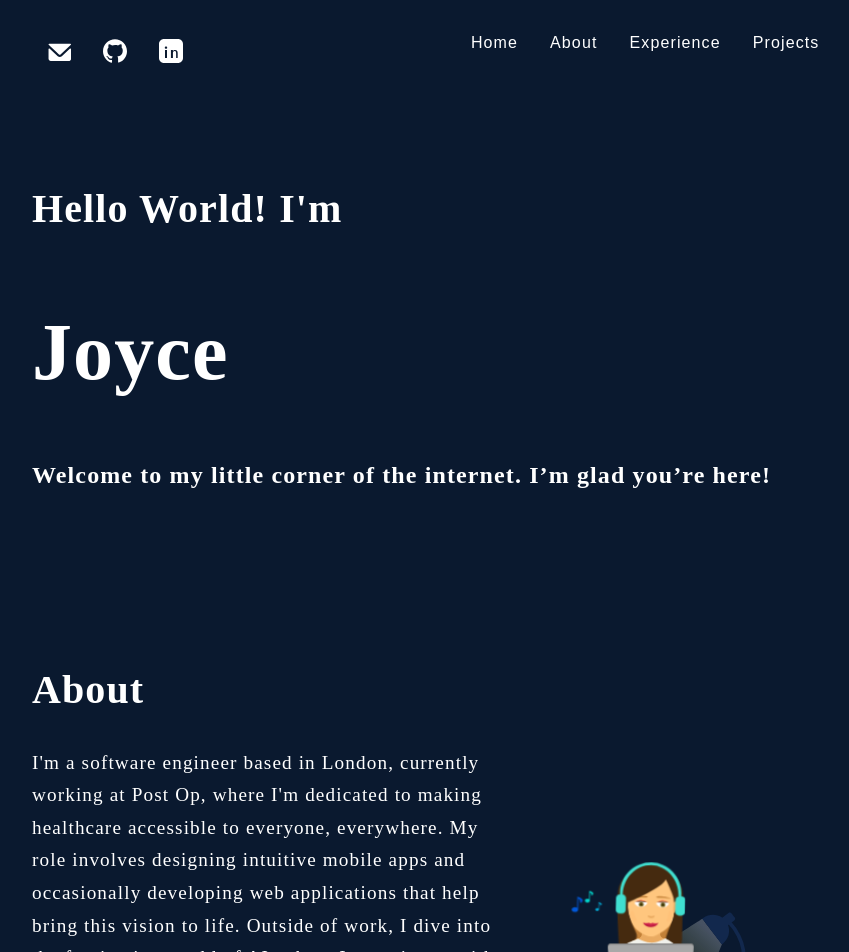
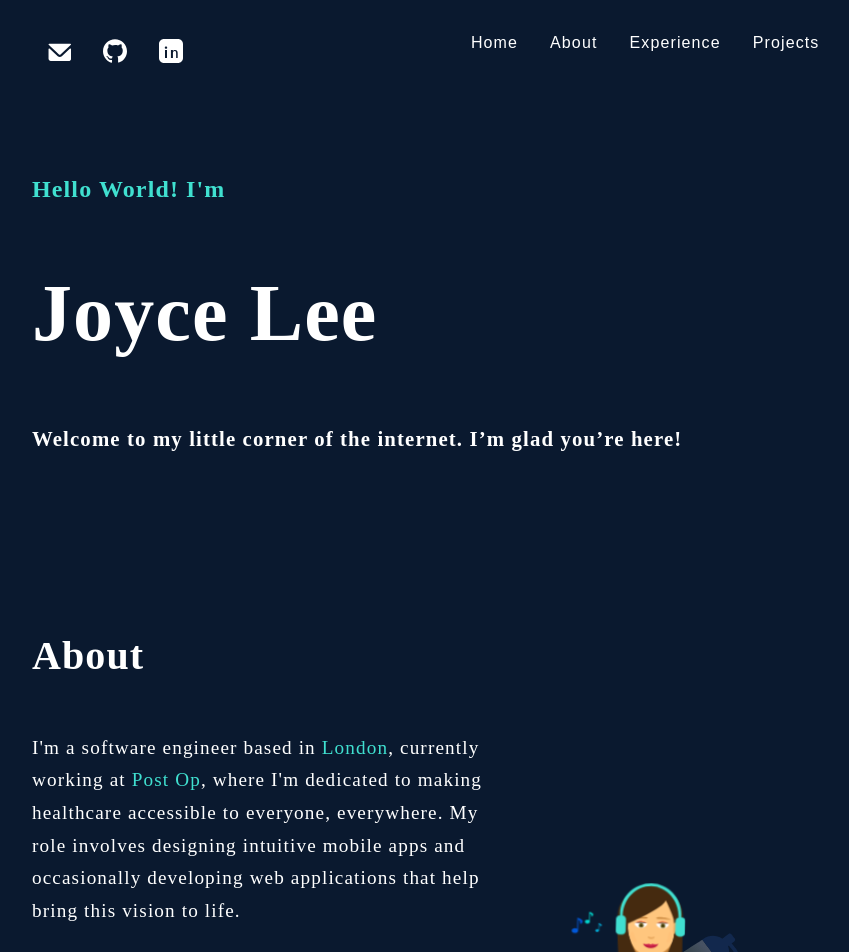
Before and after one commit to joyce-leesw/joyce-lee, a React (Vite) app: page / in a window 1280 px wide. Shown: the top 952 px of the page, without its empty margins (230-1079 px from the left). Built offline with nearby package versions, Linux system fonts and the light colour scheme; a web font is replaced by a local one.

Commit message:
added highlight to text

```diff
--- a/src/App.jsx
+++ b/src/App.jsx
@@ -7,7 +7,6 @@ import Outro from './components/Outro';
 import Projects from './components/Projects';
 
 function App() {
-
   return (
     <div className="container">
       <NavBar />
--- a/src/components/About.jsx
+++ b/src/components/About.jsx
@@ -5,11 +5,24 @@ import joyceAnimation from '../animations/joyce-animation.json';
 import '../styles/About.css';
 
 export default function About () {
+	const highlightText = (text) => {
+    const parts = text.split(/(\*[^*]+\*)/g);
+    return parts.map((part, index) => {
+			if (part.startsWith('*') && part.endsWith('*')) {
+				const highlightedText = part.slice(1, -1);
+				return <span key={index} className="highlight">{highlightedText}</span>;
+			}
+			return part;
+    });
+	};
+
 	return (
 		<Section id="about" title="About">
 			<div className="content-wrapper">
 				<div className="content">
-					{ABOUT}
+					{ABOUT.split('\n\n').map((paragraph, index) => (
+						<p key={index}>{highlightText(paragraph)}</p>
+					))}
 				</div>
 				<Lottie animationData={joyceAnimation} loop={true} style={{ height: 300, width: 300 }} />
 			</div>
--- a/src/components/Intro.jsx
+++ b/src/components/Intro.jsx
@@ -4,9 +4,9 @@ import '../styles/Intro.css';
 export default function Intro () {
 	return (
 		<section id="home" className="intro">
-			<h2>{INTRO_TITLE}</h2>
+			<h3>{INTRO_TITLE}</h3>
 			<h1>{INTRO_NAME}</h1>
-			<h3>{INTRO_SUBTITLE}</h3>
+			<h4>{INTRO_SUBTITLE}</h4>
 		</section>
 	)
 }
--- a/src/data.js
+++ b/src/data.js
@@ -1,7 +1,7 @@
 export const INTRO_TITLE = "Hello World! I'm";
-export const INTRO_NAME = "Joyce"
+export const INTRO_NAME = "Joyce Lee"
 export const INTRO_SUBTITLE = "Welcome to my little corner of the internet. I’m glad you’re here!";
-export const ABOUT = `I'm a software engineer based in London, currently working at Post Op, where I'm dedicated to making healthcare accessible to everyone, everywhere. My role involves designing intuitive mobile apps and occasionally developing web applications that help bring this vision to life.\n\nOutside of work, I dive into the fascinating world of AI, where I experiment with different machine learning models to unlock the potential of data.\n\nWhen I'm not immersed in coding, you'll find me enjoying a game of chess, diving into a good book, or staying active with various sports.`;
+export const ABOUT = `I'm a software engineer based in *London*, currently working at *Post Op*, where I'm dedicated to making healthcare accessible to everyone, everywhere. My role involves designing intuitive mobile apps and occasionally developing web applications that help bring this vision to life.\n\nOutside of work, I dive into the fascinating world of AI, where I experiment with different machine learning models to unlock the potential of data.\n\nWhen I'm not immersed in coding, you'll find me enjoying a game of chess, diving into a good book, or staying active with various sports.`;
 
 export const EXPERIENCES = [
 	{
--- a/src/styles/About.css
+++ b/src/styles/About.css
@@ -10,3 +10,8 @@
   font-family: 'MontserratLight';
   width: 70%;
 }
+
+.highlight {
+  color: turquoise;
+  font-family: 'MontserratBold';
+}
--- a/src/styles/Intro.css
+++ b/src/styles/Intro.css
@@ -4,3 +4,7 @@
   /* align-items: center; */
   padding: 60px 0;
 }
+
+.intro h3 {
+  color: turquoise;
+}
```
